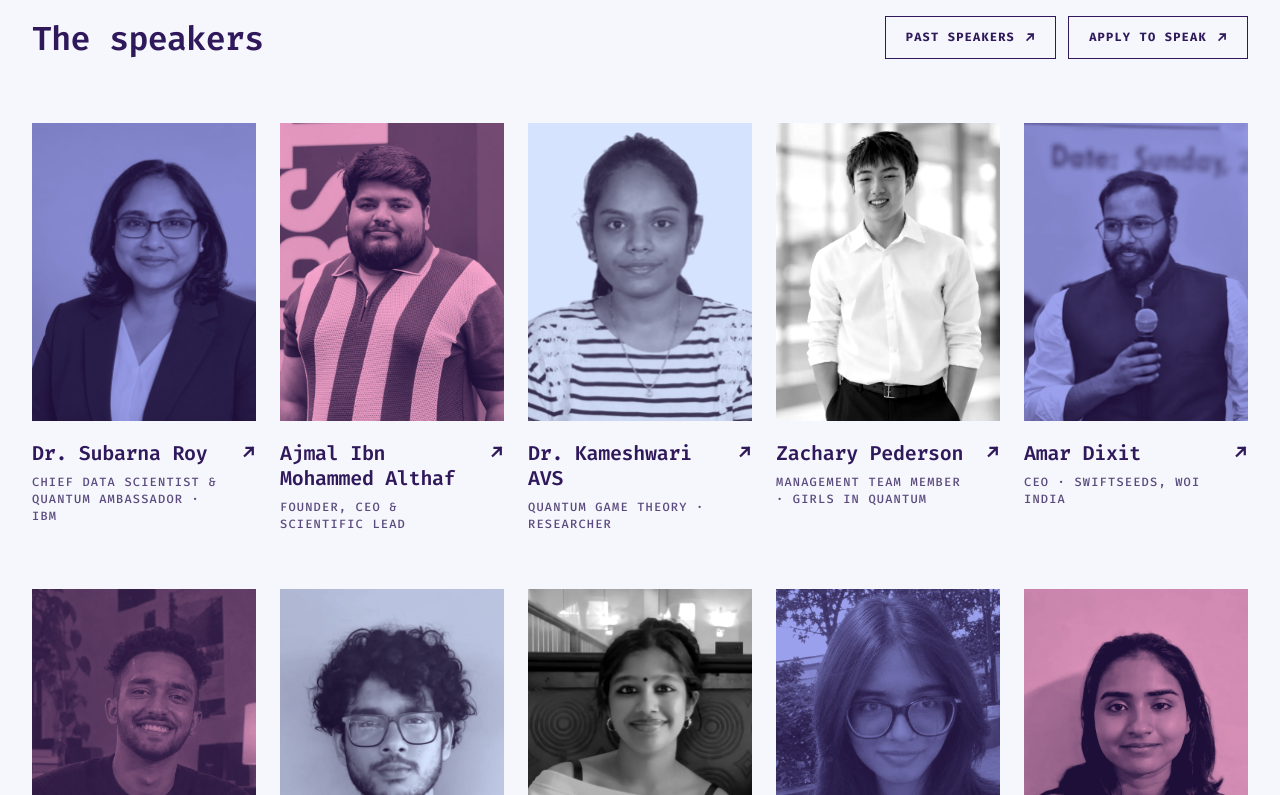
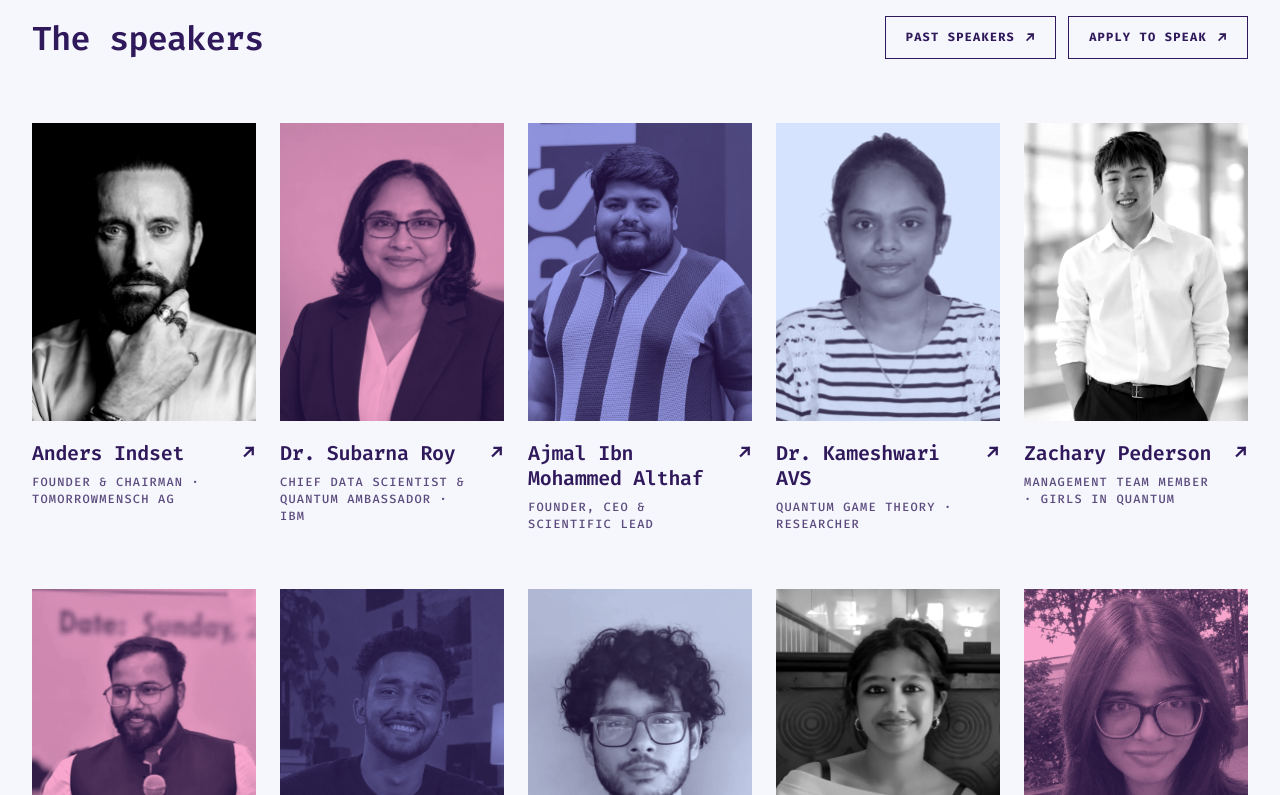
Before and after one commit to quantumx-foundation/qff-2026, a Next.js app: page / in a window 1280 px wide. Shown: the part 4625-5420 px from the top of the page. Built offline with nearby package versions, Linux system fonts and the light colour scheme.

Commit message:
Add Anders Indset to the speakers, first in the rail, and re-solve the card treatments for 14 cards.
Co-Authored-By: Claude Opus 5.5 <noreply@anthropic.com>

```diff
--- a/data/speakers.ts
+++ b/data/speakers.ts
@@ -40,6 +40,23 @@ export const speakers: Speaker[] = [
   //   confirmed: true,
   // },
   {
+    // Guest speaker at the QuantumX Summit (28 November 2026).
+    id: "anders-indset",
+    name: "Anders Indset",
+    role: "Founder & Chairman",
+    organisation: "tomorrowmensch AG",
+    topic: null,
+    href: "https://www.linkedin.com/in/andersindset/",
+    media: {
+      src: "/images/speakers/anders-indset.webp",
+      alt: "Portrait of Anders Indset",
+      placeholderLabel: "SPEAKER 15",
+      ...FRAME,
+    },
+    treatment: "mono",
+    confirmed: true,
+  },
+  {
     // Guest speaker at event 4, Quantum and Qiskit 101.
     id: "subarna-roy",
     name: "Dr. Subarna Roy",
@@ -53,7 +70,7 @@ export const speakers: Speaker[] = [
       placeholderLabel: "SPEAKER 07",
       ...FRAME,
     },
-    treatment: "indigo",
+    treatment: "pink",
     confirmed: true,
   },
   {
@@ -69,7 +86,7 @@ export const speakers: Speaker[] = [
       placeholderLabel: "SPEAKER 01",
       ...FRAME,
     },
-    treatment: "pink",
+    treatment: "indigo",
     confirmed: true,
   },
   {
@@ -117,7 +134,7 @@ export const speakers: Speaker[] = [
       placeholderLabel: "SPEAKER 04",
       ...FRAME,
     },
-    treatment: "indigo",
+    treatment: "pink",
     confirmed: true,
   },
   {
@@ -135,7 +152,7 @@ export const speakers: Speaker[] = [
       placeholderLabel: "SPEAKER 11",
       ...FRAME,
     },
-    treatment: "pink",
+    treatment: "indigo",
     confirmed: true,
   },
   {
@@ -183,7 +200,7 @@ export const speakers: Speaker[] = [
       placeholderLabel: "SPEAKER 13",
       ...FRAME,
     },
-    treatment: "indigo",
+    treatment: "pink",
     confirmed: true,
   },
   {
@@ -200,7 +217,7 @@ export const speakers: Speaker[] = [
       placeholderLabel: "SPEAKER 14",
       ...FRAME,
     },
-    treatment: "pink",
+    treatment: "indigo",
     confirmed: true,
   },
   {
@@ -248,7 +265,7 @@ export const speakers: Speaker[] = [
       placeholderLabel: "SPEAKER 03",
       ...FRAME,
     },
-    treatment: "indigo",
+    treatment: "pink",
     confirmed: true,
   },
 ];
```
Also changed, not shown: public/images/speakers/anders-indset.webp (added).
